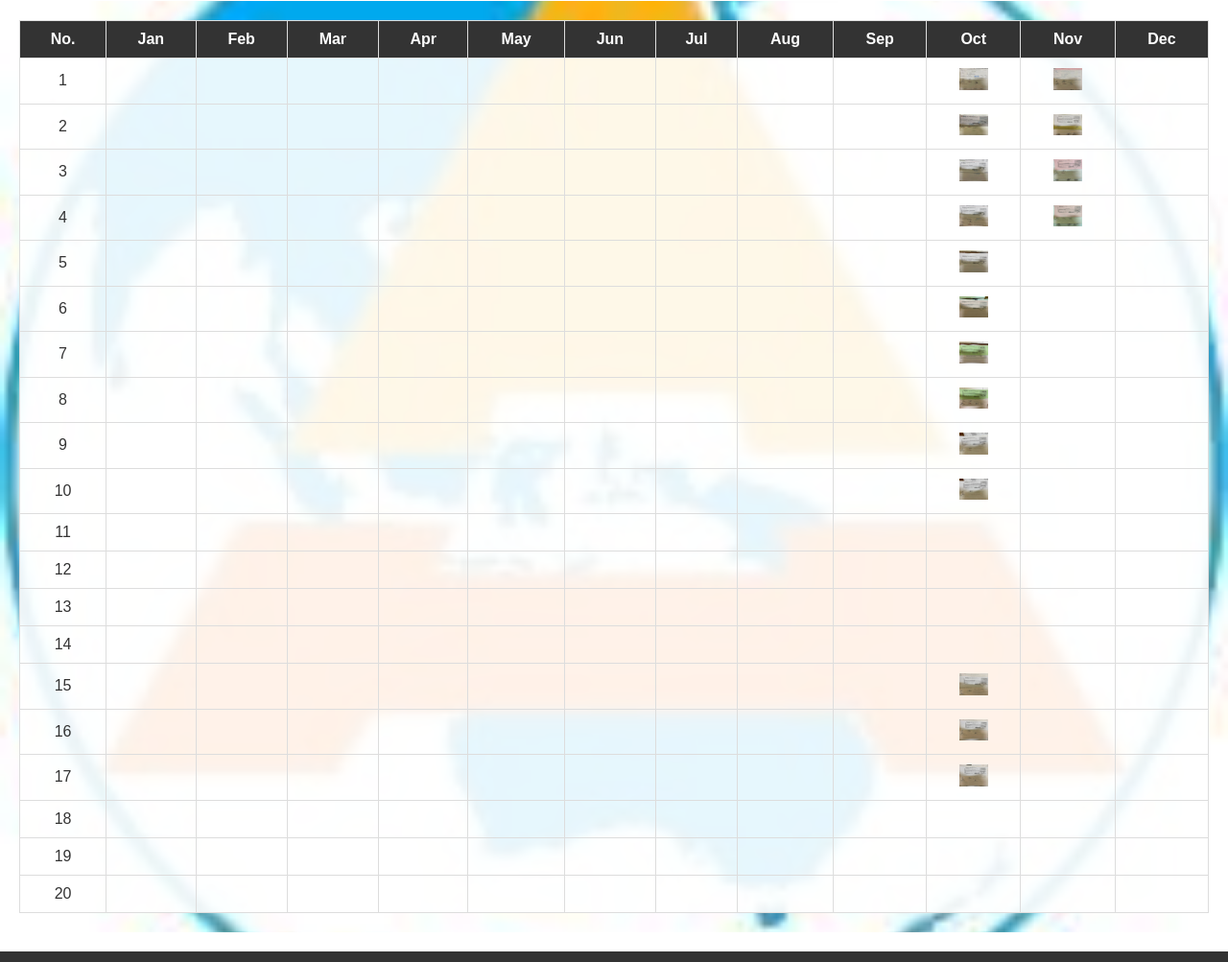
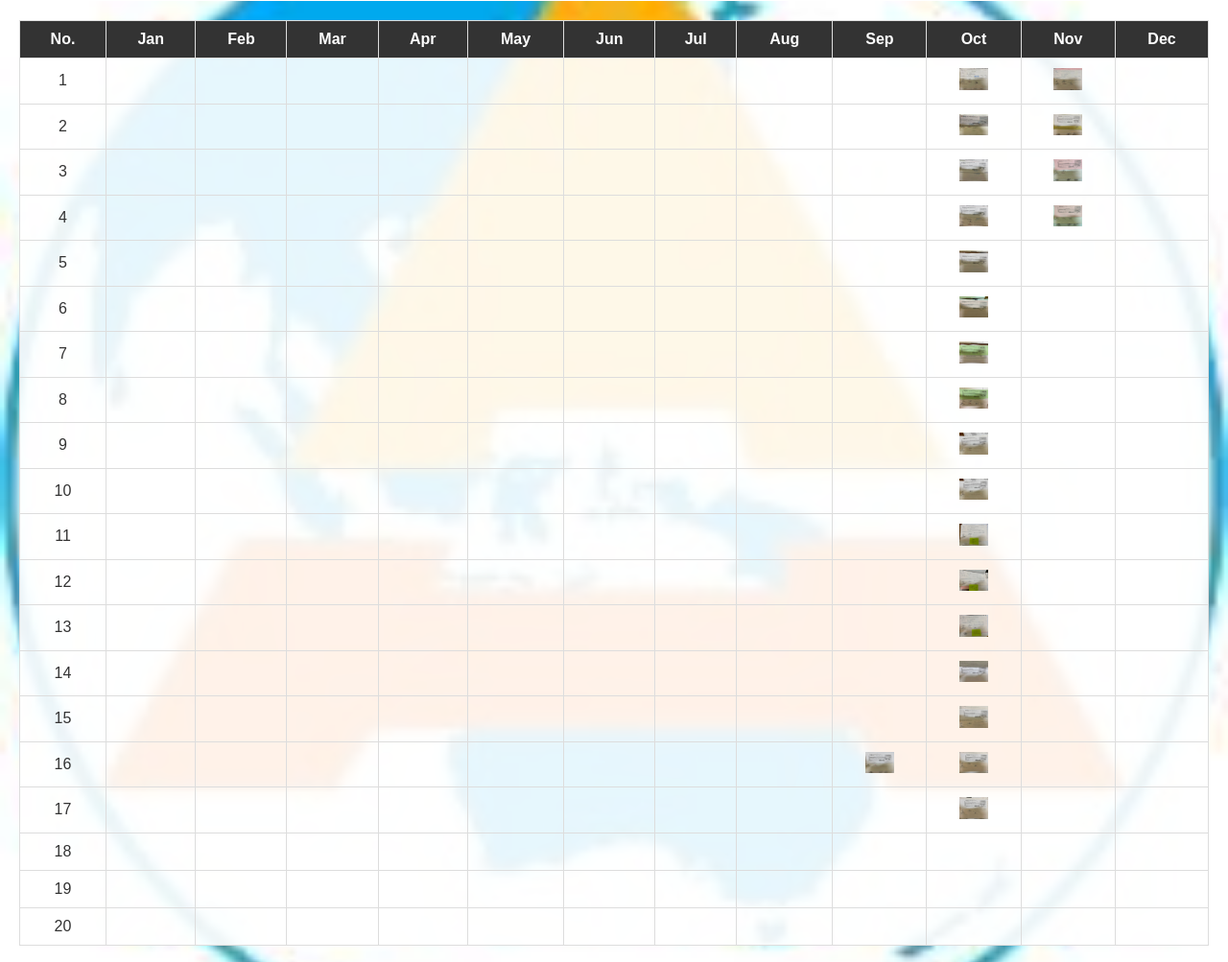
Before and after one commit to GitFocusOfficial/PT.AHSTI, a plain HTML site: page pages/treasury.html in a window 1280 px wide. Shown: the part 244-1247 px from the top of the page at 96% size. Drawn offline with Linux system fonts and the light colour scheme.

Commit message:
Added contents

```diff
--- a/pages/treasury.html
+++ b/pages/treasury.html
@@ -205,7 +205,7 @@
         <td><img src="" class="img-clickable" onclick="openModal(this, '', '', 'CA', '', '', '')"></td>
         <td><img src="" class="img-clickable" onclick="openModal(this, '', '', 'CA', '', '', '')"></td>
         <td><img src="" class="img-clickable" onclick="openModal(this, '', '', 'CA', '', '', '')"></td>
-        <td><img src="" class="img-clickable" onclick="openModal(this, '', '', 'CA', '', '', '')"></td>
+        <td><img src="../images/BNI-CA498541.jpg" class="img-clickable" onclick="openModal(this, 'Payment for limit stay visa and permit stay (ITAS) 2 years of Madam JCU', '9739', 'BNI-CA498541', 'Oct. 23, 2024', 'Kas Negara (Treasury Fund)', '6,305,000.00')"></td>
         <td><img src="" class="img-clickable" onclick="openModal(this, '', '', 'CA', '', '', '')"></td>
         <td><img src="" class="img-clickable" onclick="openModal(this, '', '', 'CA', '', '', '')"></td>
       </tr>
@@ -220,7 +220,7 @@
         <td><img src="" class="img-clickable" onclick="openModal(this, '', '', 'CA', '', '', '')"></td>
         <td><img src="" class="img-clickable" onclick="openModal(this, '', '', 'CA', '', '', '')"></td>
         <td><img src="" class="img-clickable" onclick="openModal(this, '', '', 'CA', '', '', '')"></td>
-        <td><img src="" class="img-clickable" onclick="openModal(this, '', '', 'CA', '', '', '')"></td>
+        <td><img src="../images/BNI-CA498542.jpg" class="img-clickable" onclick="openModal(this, 'Reimbursement of PCF per PCV Nos. 8818-8849, and payment of purchases', '9762-9766', 'BNI-CA498542', 'Oct. 25, 2024', 'Anis Susmidah', '16,974,274.00')"></td>
         <td><img src="" class="img-clickable" onclick="openModal(this, '', '', 'CA', '', '', '')"></td>
         <td><img src="" class="img-clickable" onclick="openModal(this, '', '', 'CA', '', '', '')"></td>
       </tr>
@@ -235,7 +235,7 @@
         <td><img src="" class="img-clickable" onclick="openModal(this, '', '', 'CA', '', '', '')"></td>
         <td><img src="" class="img-clickable" onclick="openModal(this, '', '', 'CA', '', '', '')"></td>
         <td><img src="" class="img-clickable" onclick="openModal(this, '', '', 'CA', '', '', '')"></td>
-        <td><img src="" class="img-clickable" onclick="openModal(this, '', '', 'CA', '', '', '')"></td>
+        <td><img src="../images/BNI-CA498543.jpg" class="img-clickable" onclick="openModal(this, 'Payment for the facilitation fee re: Syngenta Tolling (1,102,920 @ Rp100/kg) per PO No. 4502535700, Invoice No. 173', '9767', 'BNI-CA498543', 'Oct. 25, 2024', 'Antonio D. Tuazon, Jr.', '110,292,000.00')"></td>
         <td><img src="" class="img-clickable" onclick="openModal(this, '', '', 'CA', '', '', '')"></td>
         <td><img src="" class="img-clickable" onclick="openModal(this, '', '', 'CA', '', '', '')"></td>
       </tr>
@@ -250,7 +250,7 @@
         <td><img src="" class="img-clickable" onclick="openModal(this, '', '', 'CA', '', '', '')"></td>
         <td><img src="" class="img-clickable" onclick="openModal(this, '', '', 'CA', '', '', '')"></td>
         <td><img src="" class="img-clickable" onclick="openModal(this, '', '', 'CA', '', '', '')"></td>
-        <td><img src="" class="img-clickable" onclick="openModal(this, '', '', 'CA', '', '', '')"></td>
+        <td><img src="../images/BNI-CA498544.jpg" class="img-clickable" onclick="openModal(this, 'Partial payment for ISO Audit Surveillance for the Year 2024 and travel budget to transport visitors from Surabaya to Jember (vice versa) regarding CNG Project', '9770-9771', 'BNI-CA498544', 'Oct. 29, 2024', 'Anis Susmidah', '8,863,000.00')"></td>
         <td><img src="" class="img-clickable" onclick="openModal(this, '', '', 'CA', '', '', '')"></td>
         <td><img src="" class="img-clickable" onclick="openModal(this, '', '', 'CA', '', '', '')"></td>
       </tr>
@@ -279,7 +279,7 @@
         <td><img src="" class="img-clickable" onclick="openModal(this, '', '', 'CA', '', '', '')"></td>
         <td><img src="" class="img-clickable" onclick="openModal(this, '', '', 'CA', '', '', '')"></td>
         <td><img src="" class="img-clickable" onclick="openModal(this, '', '', 'CA', '', '', '')"></td>
-        <td><img src="" class="img-clickable" onclick="openModal(this, '', '', 'CA', '', '', '')"></td>
+        <td><img src="../images/BNI-CA497146.jpg" class="img-clickable" onclick="openModal(this, 'Transfer of funds from BNI Account Number 0225954178 to BNI Account Number 0158335595', '9741', 'BNI-CA497146', 'Sept. 24, 2024', 'PT Asian Hybrid Seeds Technologies Indonesia', '3,790,000,000.00')"></td>
         <td><img src="../images/BNI-CA498546.jpg" class="img-clickable" onclick="openModal(this, 'Payment for ISO Audit External Surveillance for the Year 2024', '9776', 'BNI-CA498546', 'Oct. 31, 2024', 'Eka Rosiana Rais', '50,308,000.00')"></td>
         <td><img src="" class="img-clickable" onclick="openModal(this, '', '', 'CA', '', '', '')"></td>
         <td><img src="" class="img-clickable" onclick="openModal(this, '', '', 'CA', '', '', '')"></td>
```
Also changed, not shown: images/BNI-CA497146.jpg (added), images/BNI-CA498541.jpg (added), images/BNI-CA498542.jpg (added), images/BNI-CA498543.jpg (added), images/BNI-CA498544.jpg (added).
